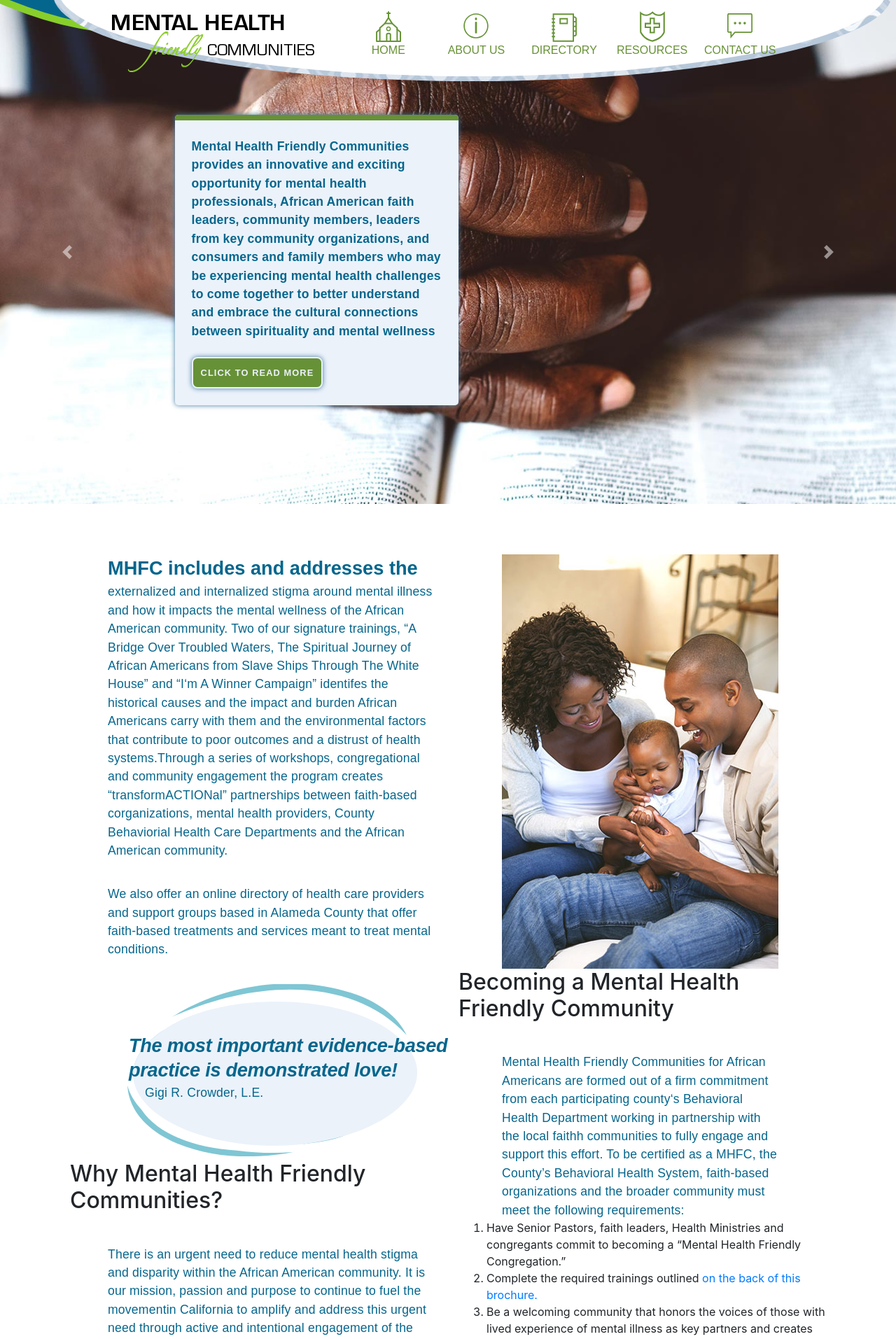
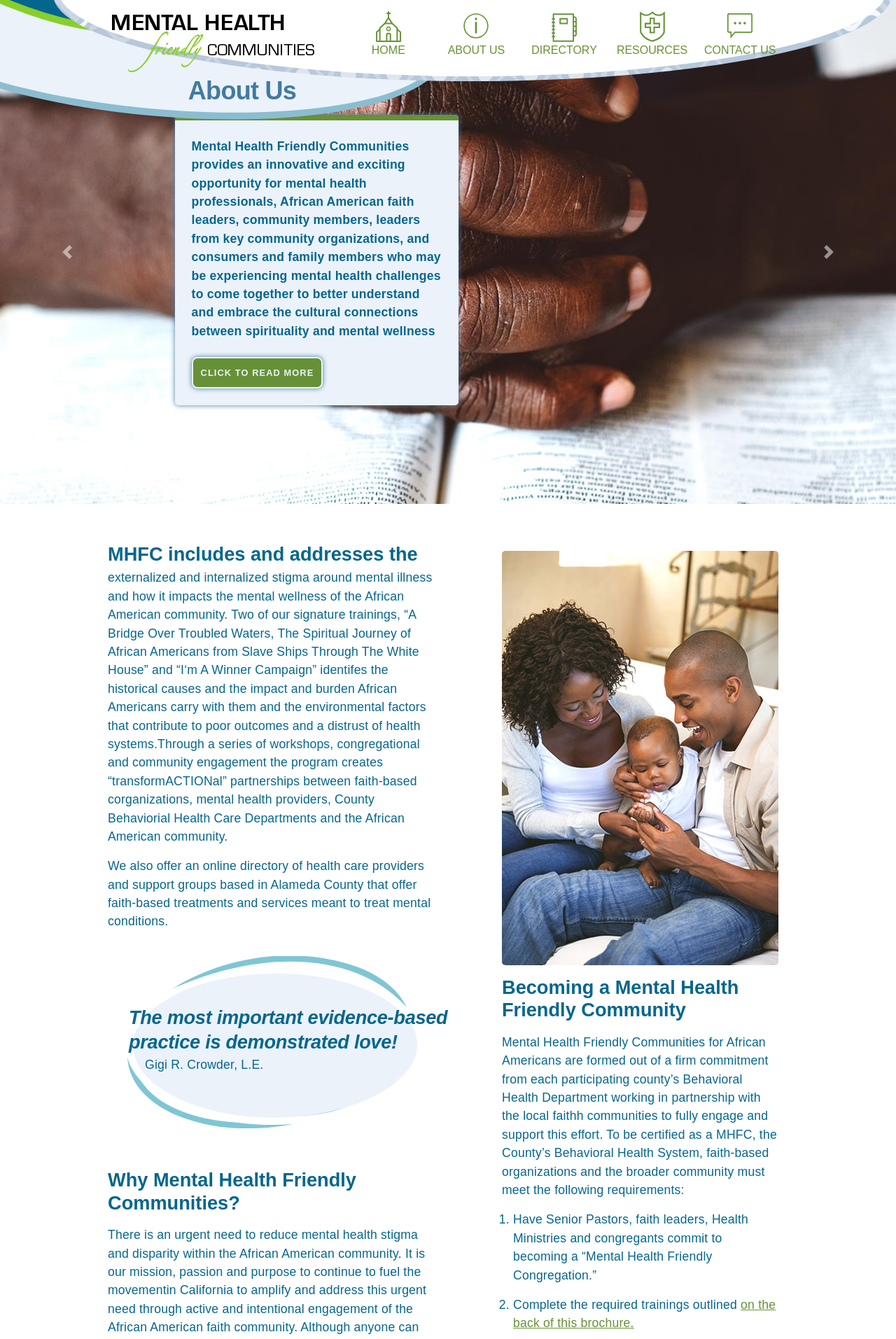
Before and after one commit to chriscjamison/mhfc, a PHP site: page /about-us.htm in a window 1280 px wide. Shown: the top 1913 px of the page at 70% size. Run offline with PHP 8.4, Linux system fonts and the light colour scheme; some web fonts are replaced.

Commit message:
0.3 - About Us complete

```diff
--- a/about-us.htm
+++ b/about-us.htm
@@ -42,11 +42,15 @@
         </ul>
       </nav>
 
+<!-- HEADING -->
+      <h1 class="carousel-h1">About Us</h1>
+
 <!-- HEADER BACKGROUND -->
       <div id="header-ellipses">
         <div class="ellipse_shape" id="ellipse-white">&nbsp;</div>
         <div class="ellipse_shape" id="ellipse-kente">&nbsp;</div>
         <div class="ellipse_shape" id="ellipse-dark_green">&nbsp;</div>
+        <div class="ellipse_shape" id="ellipse-blue">&nbsp;</div>
       </div>
     </header>
 
@@ -123,16 +127,16 @@
         <h2>Training and Technical Team</h2>
         <div id="about_us-training_team-div">
           <div class="about_us-training_team-member-div" id="training_team-gc">
-            <div class="about_us_traning_team-photo-div" id="training_team-photo-gc">&nbsp;</div>
-            <span class="about_us_training_team-individual-span">Gigi Crowder, L.E.</span>
+            <div class="about_us-training_team-photo-div" id="training_team-photo-gc">&nbsp;</div>
+            <span class="about_us-training_team-individual-span">Gigi Crowder, L.E.</span>
           </div>
           <div class="about_us-training_team-member-div" id="training_team-mt">
-            <div class="about_us_traning_team-photo-div" id="training_team-photo-gc">&nbsp;</div>
-            <span class="about_us_training_team-individual-span">Min. Monique Tarver</span>
+            <div class="about_us-training_team-photo-div" id="training_team-photo-mt">&nbsp;</div>
+            <span class="about_us-training_team-individual-span">Min. Monique Tarver</span>
           </div>
           <div class="about_us-training_team-member-div" id="training_team-hj">
-            <div class="about_us_traning_team-photo-div" id="training_team-photo-gc">&nbsp;</div>
-            <span class="about_us_training_team-individual-span">Pastor Horacio Jones</span>
+            <div class="about_us-training_team-photo-div" id="training_team-photo-hj">&nbsp;</div>
+            <span class="about_us-training_team-individual-span">Pastor Horacio Jones</span>
           </div>
         </div>
         <div class="copy-border-div-1">&nbsp;</div>
@@ -150,19 +154,19 @@
         <h2>Becoming a Mental Health Friendly Community</h2>
         <p>
           Mental Health Friendly Communities for African Americans are formed out of a firm commitment
-          from each participating county&lsquo;s Behavioral Health Department working in partnership
+          from each participating county&rsquo;s Behavioral Health Department working in partnership
           with the local faithh communities to fully engage and support this effort.
-          To be certified as a MHFC, the County’s Behavioral Health System, faith-based organizations and
+          To be certified as a MHFC, the County&rsquo;s Behavioral Health System, faith-based organizations and
           the broader community must meet the following requirements:
         </p>
-        <ol>
+        <ol class="about_us-community-ol">
           <li>
             Have Senior Pastors, faith leaders, Health Ministries and congregants commit to becoming
             a &ldquo;Mental Health Friendly Congregation.&rdquo;
           </li>
           <li>
             Complete the required trainings outlined
-            <a href="#" title="Click to view our brochure">on the back of this brochure.</a>
+            <a href="#" title="Click to view our brochure" class="about_us-community-a">on the back of this brochure.</a>
           </li>
           <li>
             Be a welcoming community that honors the voices of those with lived experience
--- a/assets/css/main.css
+++ b/assets/css/main.css
@@ -24,32 +24,46 @@ input[type=search],
 #footer-copyright-span,
 .footer-links-a,
 .about_us-quote-blockquote,
-.about_us-quote-figcaption {
+.about_us-quote-figcaption,
+h2,
+.about_us-community-ol li,
+.about_us-community-a,
+.about_us-training_team-individual-span,
+h1 {
   font-family: myriad-pro, sans-serif; }
 
 #nav-ul .nav-a .nav-span,
 p,
 .contact_info-listing-info-span,
 #footer-copyright-span,
-.about_us-quote-figcaption {
+.about_us-quote-figcaption,
+.about_us-community-ol li,
+.about_us-community-a {
   font-weight: 400; }
 
 .carousel-item .carousel-cta p,
 .questionnaire-p,
 .contact_info-listing-title-span,
 #footer-copyright-span,
-.about_us-quote-blockquote {
+.about_us-quote-blockquote,
+.about_us-training_team-individual-span {
   font-weight: 600; }
 
 button,
 .p-first:first-line,
-input[type=submit] {
+input[type=submit],
+h2,
+h1 {
   font-weight: 700; }
 
 button,
 input[type=submit],
-#footer-copyright-span {
+#footer-copyright-span,
+.about_us-training_team-individual-span {
   font-size: 0.8rem; }
+
+.about_us-training_team-individual-span {
+  font-size: 0.9rem; }
 
 .carousel-item .carousel-cta p,
 .container p,
@@ -57,15 +71,21 @@ input[type=search],
 .questionnaire-label,
 .footer-contact_info-listing-div,
 .footer-links-a,
-.about_us-quote-figcaption {
+.about_us-quote-figcaption,
+.about_us-community-ol li,
+.about_us-community-a {
   font-size: 1.1rem; }
 
 .container .questionnaire-p {
   font-size: 1.5rem; }
 
 .p-first:first-line,
-.about_us-quote-blockquote {
+.about_us-quote-blockquote,
+h2 {
   font-size: 1.7rem; }
+
+h1 {
+  font-size: 2.25rem; }
 
 .questionnaire-radio_button::before {
   font-size: 23.8em; }
@@ -79,12 +99,19 @@ p,
 .footer-contact_info-listing-div,
 #footer-copyright-span,
 .about_us-quote-blockquote,
-.about_us-quote-figcaption {
+.about_us-quote-figcaption,
+h2,
+.about_us-community-ol li,
+.about_us-training_team-individual-span {
   color: #05668d; }
+
+h1 {
+  color: #427aa1; }
 
 #nav-ul .nav-a .nav-span,
 .contact_info-listing-info-a,
-.footer-links-a {
+.footer-links-a,
+.about_us-community-a {
   color: #679136; }
 
 input[type=search] {
@@ -97,7 +124,8 @@ input[type=search] {
   line-height: 1.3; }
 
 .contact_info-listing-info-a,
-.footer-links-a {
+.footer-links-a,
+.about_us-community-a {
   text-decoration: underline; }
 
 #nav-ul .nav-a .nav-span,
@@ -108,17 +136,20 @@ input[type=submit] {
 .about_us-quote-blockquote {
   font-style: italic; }
 
-.questionnaire-p {
+.questionnaire-p,
+h1 {
   letter-spacing: -0.7px; }
 
-.about_us-quote-blockquote {
+.about_us-quote-blockquote,
+.about_us-training_team-individual-span {
   letter-spacing: -0.3px; }
 
 .p-first:first-line {
   letter-spacing: 0; }
 
 p,
-.about_us-quote-figcaption {
+.about_us-quote-figcaption,
+.about_us-community-ol li {
   letter-spacing: 0.2px; }
 
 button,
@@ -126,13 +157,15 @@ input[type=submit] {
   letter-spacing: 1.1px; }
 
 .contact_info-listing-info-a,
-.footer-links-a {
+.footer-links-a,
+.about_us-community-a {
   transition-property: color;
   transition-duration: 0.25s;
   transition-timing-function: ease-out; }
 
 .contact_info-listing-info-a:hover,
-.footer-links-a:hover {
+.footer-links-a:hover,
+.about_us-community-a:hover {
   color: #88cf2b; }
 
 /****** COLOR STYLING ******/
@@ -150,6 +183,7 @@ input[type=submit],
   background-color: #fff; }
 
 #homepage-ellipses #ellipse-blue,
+#header-ellipses #ellipse-blue,
 .questionnaire-radio_button,
 #footer-background-div,
 #footer-ellipses #ellipse-blue {
@@ -198,16 +232,22 @@ input[type=submit] {
 #footer-ellipses #ellipse-blue {
   border: 10px solid #67B3C6; }
 
+#header-ellipses #ellipse-blue {
+  border: 10px solid #8bbdd0; }
+
 .carousel-cta,
 .questionnaire-div,
-.copy-questionnaire-img {
+.copy-questionnaire-img,
+#copy-about_us-right-img {
   border-radius: 5px; }
   .carousel-cta .cta-border-top-div,
   .carousel-cta .questionnaire-border-top-div,
   .questionnaire-div .cta-border-top-div,
   .questionnaire-div .questionnaire-border-top-div,
   .copy-questionnaire-img .cta-border-top-div,
-  .copy-questionnaire-img .questionnaire-border-top-div {
+  .copy-questionnaire-img .questionnaire-border-top-div,
+  #copy-about_us-right-img .cta-border-top-div,
+  #copy-about_us-right-img .questionnaire-border-top-div {
     border-radius: 5px 5px 0 0; }
 
 .copy-border-div-1,
@@ -257,18 +297,29 @@ header {
     width: 93%;
     top: -3%;
     left: 6.5%;
-    z-index: 5; }
+    z-index: 6; }
   header #ellipse-kente {
     left: 6%;
     background-image: url("/assets/img/common/borders/kente.jpg");
     background-repeat: repeat;
-    z-index: 4; }
+    z-index: 5; }
   header #ellipse-dark_green {
     width: 43%;
     top: -39%;
     left: -17%;
     transform: rotate(22deg);
+    z-index: 4; }
+  header #ellipse-blue {
+    width: 64%;
+    top: 20%;
+    left: -14%;
+    transform: rotate(5deg);
     z-index: 3; }
+  header h1 {
+    position: absolute;
+    top: 13.5%;
+    left: 21%;
+    z-index: 4; }
 
 /****** NAVIGATION ******/
 #nav-desktop-top {
@@ -278,7 +329,7 @@ header {
   position: absolute;
   top: 2%;
   left: 50%;
-  z-index: 6; }
+  z-index: 7; }
   #nav-desktop-top #nav-logo-desktop {
     display: block;
     flex: auto; }
@@ -385,8 +436,12 @@ header {
   .container .col-left p,
   .container .col-left img,
   .container .col-left .questionnaire-div,
+  .container .col-left h2,
+  .container .col-left #about_us-training_team-div,
+  .container .col-left .copy-border-div-1 {
+    margin: 16px 0 0 54px; }
   .container .col-left #about_us-background-left-div {
-    margin: 36px 0 0 54px; }
+    margin: 36px 0 36px 54px; }
   .container .col-left .questionnaire-p {
     margin: 13px 26px; }
   .container .col-left form {
@@ -401,16 +456,17 @@ header {
   .container .col-right img,
   .container .col-right iframe,
   .container .col-right .copy-border-div-1,
-  .container .col-right form {
-    margin: 36px 0 0 62px; }
+  .container .col-right form,
+  .container .col-right h2,
+  .container .col-right .about_us-community-ol {
+    margin: 16px 0 0 62px; }
   .container .col-right p,
   .container .col-right img,
   .container .col-right .copy-border-div-1,
-  .container .col-right input[type=search] {
+  .container .col-right input[type=search],
+  .container .col-right h2,
+  .container .col-right .about_us-community-ol {
     width: 395px; }
-  .container .col-right .copy-border-div-1 {
-    height: 5px;
-    margin-top: 13px; }
   .container .col-right #copy-form-search {
     height: 48px; }
   .container .col-right input[type=submit] {
@@ -418,6 +474,10 @@ header {
     position: relative;
     top: -46px;
     left: 317px; }
+
+.copy-border-div-1 {
+  height: 5px;
+  margin-top: 13px; }
 
 #homepage-background-top-left-div {
   background-image: url("/assets/img/copy/desktop/background_homepage_copy_top.svg");
@@ -451,6 +511,34 @@ header {
     transform: translate(30px, 70px); }
   #about_us-background-left-div .about_us-quote-figcaption {
     transform: translate(53px, 55px); }
+
+#copy-about_us-right-img {
+  margin-top: 31px; }
+
+.about_us-community-ol {
+  padding-left: 16px; }
+  .about_us-community-ol li {
+    margin-bottom: 16px; }
+
+#about_us-training_team-div {
+  display: flex; }
+  #about_us-training_team-div .about_us-training_team-member-div {
+    width: 170px;
+    height: 205px;
+    margin-right: 25px;
+    display: inline-flex;
+    flex: auto;
+    flex-direction: column; }
+  #about_us-training_team-div .about_us-training_team-member-div:last-of-type {
+    margin-right: 0; }
+  #about_us-training_team-div .about_us-training_team-photo-div {
+    width: 140px;
+    height: 184px;
+    background-image: url("/assets/img/copy/desktop/photo_about_us_training_clergy.jpg"); }
+  #about_us-training_team-div #training_team-photo-mt {
+    background-position-x: -140px; }
+  #about_us-training_team-div #training_team-photo-hj {
+    background-position-x: -280px; }
 
 /****** FOOTER ELLIPSES ******/
 #footer-ellipses {
--- a/assets/css/main.scss
+++ b/assets/css/main.scss
@@ -73,7 +73,12 @@ input[type=search],
 #footer-copyright-span,
 .footer-links-a,
 .about_us-quote-blockquote,
-.about_us-quote-figcaption {
+.about_us-quote-figcaption,
+h2,
+.about_us-community-ol li,
+.about_us-community-a,
+.about_us-training_team-individual-span,
+h1 {
   font-family: $myriad_pro;
 }
 
@@ -120,8 +137,13 @@ input[type=search],
 }
 
 .p-first:first-line,
-.about_us-quote-blockquote {
+.about_us-quote-blockquote,
+h2 {
   font-size: 1.7rem;
+}
+
+h1 {
+  font-size: 2.25rem;
 }
 
 .questionnaire-radio_button::before {
@@ -138,13 +160,21 @@ p,
 .footer-contact_info-listing-div,
 #footer-copyright-span,
 .about_us-quote-blockquote,
-.about_us-quote-figcaption {
+.about_us-quote-figcaption,
+h2,
+.about_us-community-ol li,
+.about_us-training_team-individual-span {
   color: $dark_blue_1;
+}
+
+h1 {
+  color: $dark_blue_2;
 }
 
 #nav-ul .nav-a .nav-span,
 .contact_info-listing-info-a,
-.footer-links-a {
+.footer-links-a,
+.about_us-community-a {
   color: $dark_green_1;
 }
 
@@ -175,11 +206,13 @@ input[type=submit] {
   font-style: italic;
 }
 
-.questionnaire-p {
+.questionnaire-p,
+h1 {
   letter-spacing: -0.7px;
 }
 
-.about_us-quote-blockquote {
+.about_us-quote-blockquote,
+.about_us-training_team-individual-span {
   letter-spacing: -0.3px;
 }
 
@@ -188,7 +221,8 @@ input[type=submit] {
 }
 
 p,
-.about_us-quote-figcaption {
+.about_us-quote-figcaption,
+.about_us-community-ol li {
   letter-spacing: 0.2px;
 }
 
@@ -290,9 +327,14 @@ input[type=submit] {
   border: 10px solid $light_blue_2;
 }
 
+#header-ellipses #ellipse-blue {
+  border: 10px solid $light_blue_3;
+}
+
 .carousel-cta,
 .questionnaire-div,
-.copy-questionnaire-img {
+.copy-questionnaire-img,
+#copy-about_us-right-img {
   border-radius: 5px;
 
   .cta-border-top-div,
@@ -381,7 +423,22 @@ header {
     top: -39%;
     left: -17%;
     transform: rotate(22deg);
+    z-index: 4;
+  }
+
+  #ellipse-blue {
+    width: 64%;
+    top: 20%;
+    left: -14%;
+    transform: rotate(5deg);
     z-index: 3;
+  }
+
+  h1 {
+    position: absolute;
+    top: 13.5%;
+    left: 21%;
+    z-index: 4;
   }
 }
 
@@ -396,7 +453,7 @@ header {
   position: absolute;
   top: 2%;
   left: 50%;
-  z-index: 6;
+  z-index: 7;
 
   #nav-logo-desktop {
     display: block;
@@ -569,8 +626,14 @@ header {
     p,
     img,
     .questionnaire-div,
+    h2,
+    #about_us-training_team-div,
+    .copy-border-div-1 {
+      margin: $margin_sm_2_px 0 0 $margin_lg_1_px;
+    }
+
     #about_us-background-left-div {
-      margin: $margin_med_2_px 0 0 $margin_lg_1_px;
+      margin: $margin_med_2_px 0 $margin_med_2_px $margin_lg_1_px;
     }
 
     .questionnaire-p {
@@ -597,20 +660,19 @@ header {
     img,
     iframe,
     .copy-border-div-1,
-    form {
-      margin: $margin_med_2_px 0 0 $margin_lg_2_px;
+    form,
+    h2,
+    .about_us-community-ol {
+      margin: $margin_sm_2_px 0 0 $margin_lg_2_px;
     }
 
     p,
     img,
     .copy-border-div-1,
-    input[type=search] {
+    input[type=search],
+    h2,
+    .about_us-community-ol {
       width: 395px;
-    }
-
-    .copy-border-div-1 {
-      height: 5px;
-      margin-top: $margin_sm_1_px;
     }
 
     #copy-form-search {
@@ -670,6 +737,50 @@ header {
   .about_us-quote-figcaption {
     transform: translate(53px, 55px);
   }
+}
+
+#copy-about_us-right-img {
+  margin-top: 31px;
+}
+
+.about_us-community-ol {
+  padding-left: 16px;
+
+  li {
+    margin-bottom: $margin_sm_2_px;
+  }
+}
+
+#about_us-training_team-div {
+  display: flex;
+
+  .about_us-training_team-member-div {
+    width: 170px;
+    height: 205px;
+    margin-right: 25px;
+    display: inline-flex;
+    flex: auto;
+    flex-direction: column;
+  }
+
+  .about_us-training_team-member-div:last-of-type {
+    margin-right: 0;
+  }
+
+  .about_us-training_team-photo-div {
+    width: 140px;
+    height: 184px;
+    background-image: url('/assets/img/copy/desktop/photo_about_us_training_clergy.jpg');
+  }
+
+  #training_team-photo-mt {
+    background-position-x: -140px;
+  }
+
+  #training_team-photo-hj {
+    background-position-x: -280px;
+  }
+
 }
 
 
```
Also changed, not shown: other parts of assets/css/main.scss (+31 -10 lines), 1 other file.
